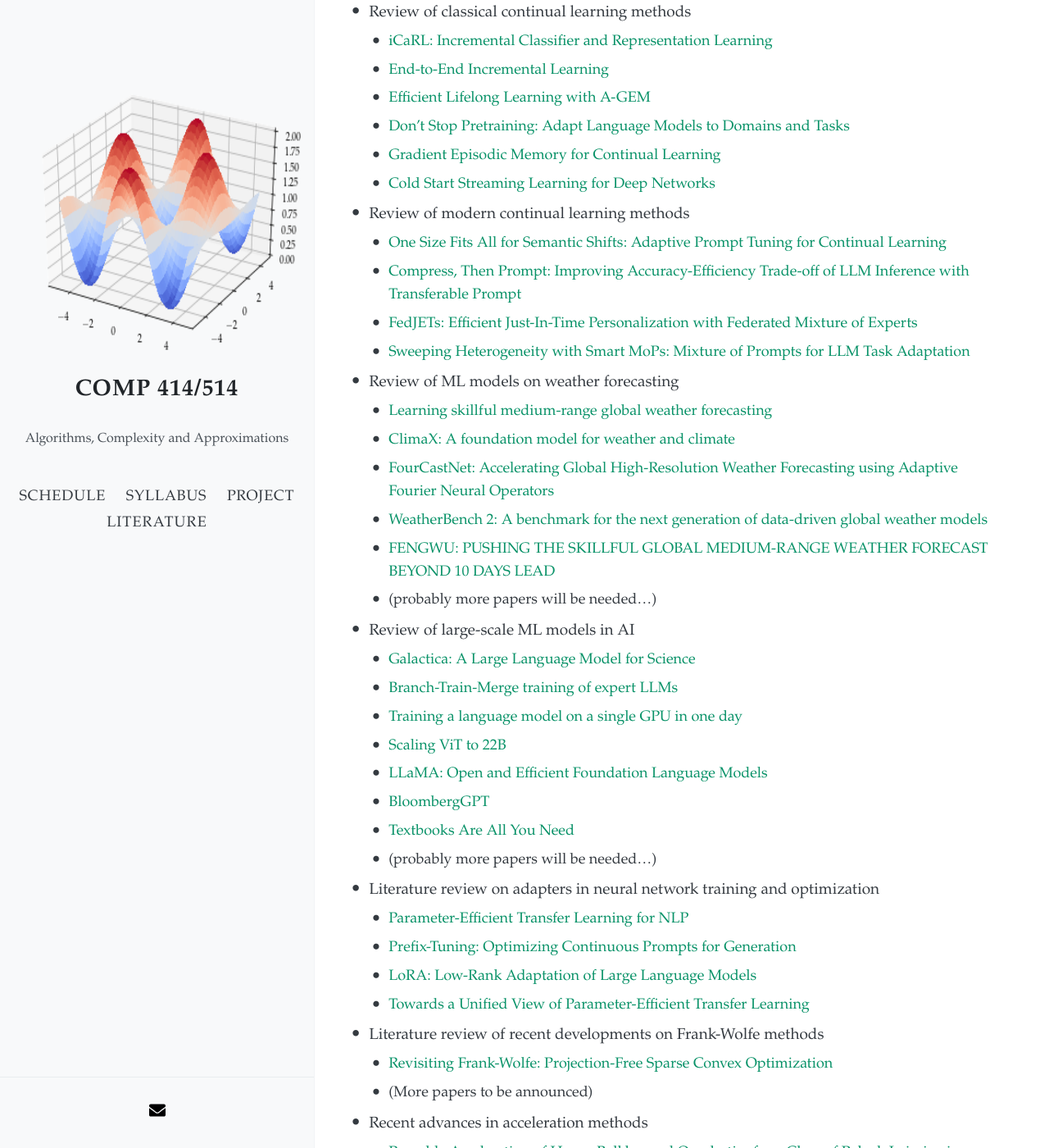
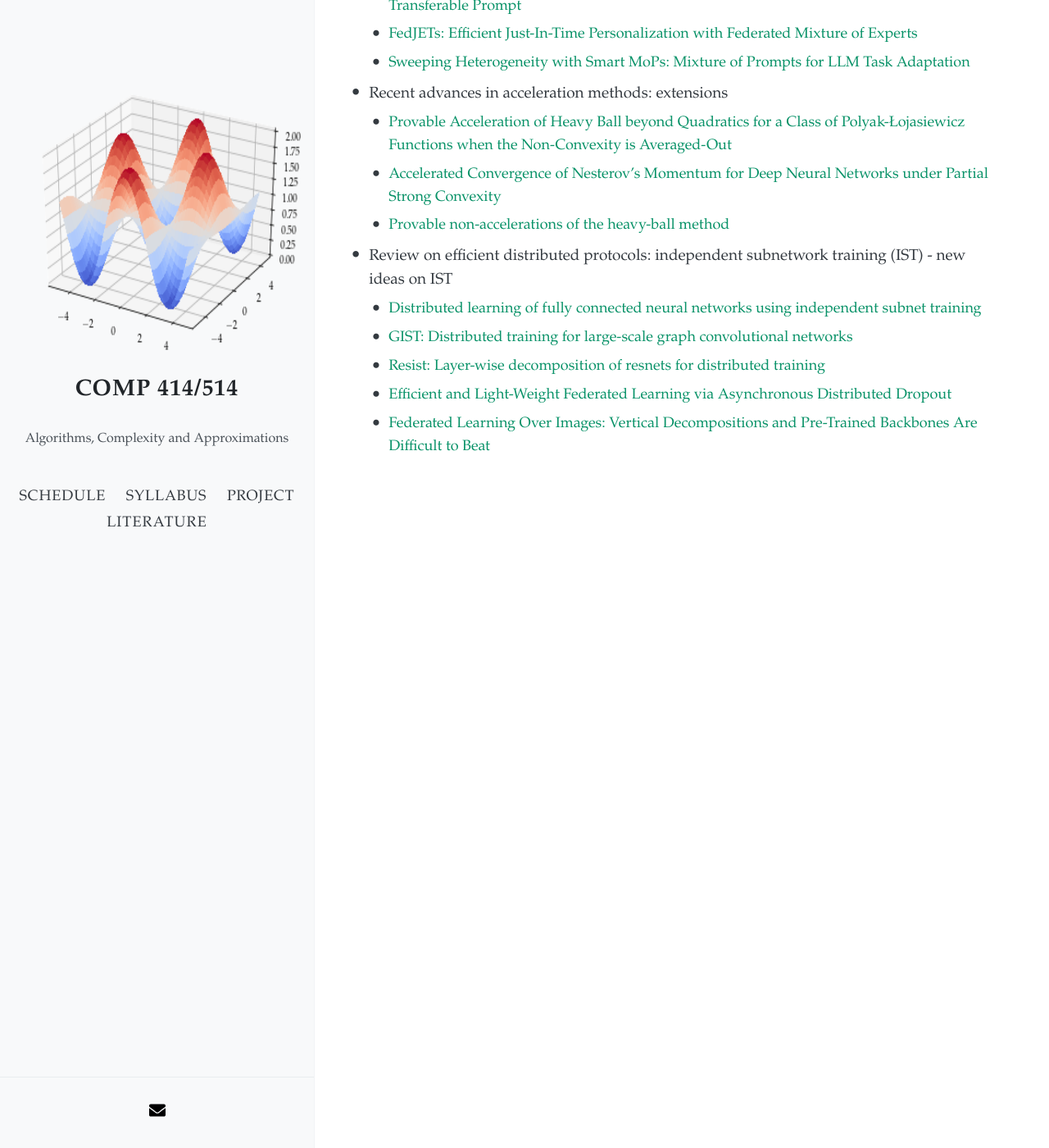
Before and after one commit to akyrillidis/comp414-514, a Jekyll site: the page built from project.md, in a window 1280 px wide and 1400 px high, scrolled down 2801 px. Shown: the whole window at 82% size. Built offline with Jekyll 4.4.1, drawn with Linux system fonts in a browser that asks for light colours; nearby versions of some CDN libraries; after the commit the page ends 3431 px from its top, so only the background shows below that; some of the changed text lies outside the part shown.

Commit message:
Update project.md

```diff
--- a/project.md
+++ b/project.md
@@ -57,30 +57,18 @@
   - [Drawing Early-Bird Tickets: Toward More Efficient Training of Deep Networks](https://openreview.net/pdf?id=BJxsrgStvr)
   - [Writeup provided by instructor - per request]()
 
-- Empirical evaluation of derivative-free optimization methods in quantum objectives
-  - [Performance of the Quantum Approximate Optimization Algorithm on the Maximum Cut Problem](https://arxiv.org/pdf/1811.08419.pdf)
-  - [Introductory Tutorial for SPSA and the Quantum Approximation Optimization Algorithm](https://arxiv.org/pdf/2106.01578.pdf)
-  - [Global Solutions to Nonconvex Problems by Evolution of Hamilton-Jacobi PDEs](https://arxiv.org/pdf/2202.11014.pdf)
-  - (probably more recent papers will be included...)
-
-- Homotopy methods, graduated optimization, and quantum annealing
+- Homotopy methods, graduated optimization, and quantum annealing: Find connections between them
   - [On Graduated Optimization for Stochastic Non-Convex Problems](https://arxiv.org/pdf/1503.03712.pdf)
   - [Adiabatic quantum computing with parameterized quantum circuits](https://arxiv.org/pdf/2206.04373.pdf)
   - [Faster Convex Optimization: Simulated Annealing with an Efficient Universal Barrier](https://arxiv.org/pdf/1507.02528.pdf)
 
-- Transformer alternatives
-  - [Attention is all you need](https://proceedings.neurips.cc/paper/2017/file/3f5ee243547dee91fbd053c1c4a845aa-Paper.pdf)
-  - [Overview of transformers](https://lilianweng.github.io/posts/2020-04-07-the-transformer-family/)
-  - [MLP-Mixer: An all-MLP Architecture for Vision](https://arxiv.org/pdf/2105.01601.pdf)
-  - [Retentive Network: A Successor to Transformer for Large Language Models](https://arxiv.org/pdf/2307.08621.pdf)
-
-- (Recent) advances in asynchrony on distributed SGD
+- Advances in asynchrony on distributed SGD and how to improve them
   - [Learning Under Delayed Feedback: Implicitly Adapting to Gradient Delays](https://arxiv.org/pdf/2106.12261.pdf)
   - [Asynchronous Stochastic Optimization Robust to Arbitrary Delays](https://proceedings.neurips.cc/paper/2021/file/4b85256c4881edb6c0776df5d81f6236-Paper.pdf)
   - [Sharper Convergence Guarantees for Asynchronous SGD for Distributed and Federated Learning](https://arxiv.org/pdf/2206.08307.pdf)
   - [Asynchronous SGD Beats Minibatch SGD Under Arbitrary Delays](https://arxiv.org/pdf/2206.07638.pdf)
 
-- Review of classical continual learning methods
+- Continual learning methods and how to improve them
   - [iCaRL: Incremental Classifier and Representation Learning](https://arxiv.org/pdf/1611.07725.pdf)
   - [End-to-End Incremental Learning](https://arxiv.org/pdf/1807.09536.pdf)
   - [Efficient Lifelong Learning with A-GEM](https://arxiv.org/pdf/1812.00420.pdf)
@@ -88,64 +76,23 @@
   - [Gradient Episodic Memory for Continual Learning](https://arxiv.org/pdf/1706.08840.pdf)
   - [Cold Start Streaming Learning for Deep Networks](https://arxiv.org/pdf/2211.04624.pdf)
 
-- Review of modern continual learning methods
+- Agentic AI: new ideas and how to improve them
   - [One Size Fits All for Semantic Shifts: Adaptive Prompt Tuning for Continual Learning](https://arxiv.org/pdf/2311.12048.pdf)
   - [Compress, Then Prompt: Improving Accuracy-Efficiency Trade-off of LLM Inference with Transferable Prompt](https://arxiv.org/pdf/2305.11186.pdf)
   - [FedJETs: Efficient Just-In-Time Personalization with Federated Mixture of Experts](https://arxiv.org/pdf/2306.08586.pdf)
   - [Sweeping Heterogeneity with Smart MoPs: Mixture of Prompts for LLM Task Adaptation](https://arxiv.org/pdf/2310.02842.pdf)
 
-- Review of ML models on weather forecasting
-  - [Learning skillful medium-range global weather forecasting](https://arxiv.org/pdf/2212.12794.pdf)
-  - [ClimaX: A foundation model for weather and climate](https://arxiv.org/pdf/2301.10343.pdf)
-  - [FourCastNet: Accelerating Global High-Resolution Weather Forecasting using Adaptive Fourier Neural Operators](https://arxiv.org/pdf/2208.05419.pdf)
-  - [WeatherBench 2: A benchmark for the next generation of data-driven global weather models](https://arxiv.org/pdf/2308.15560.pdf)
-  - [FENGWU: PUSHING THE SKILLFUL GLOBAL MEDIUM-RANGE WEATHER FORECAST BEYOND 10 DAYS LEAD](https://arxiv.org/pdf/2304.02948.pdf)
-  - (probably more papers will be needed...)
-
-- Review of large-scale ML models in AI
-  - [Galactica: A Large Language Model for Science](https://arxiv.org/pdf/2211.09085.pdf)
-  - [Branch-Train-Merge training of expert LLMs](https://arxiv.org/pdf/2208.03306.pdf)
-  - [Training a language model on a single GPU in one day](https://arxiv.org/pdf/2212.14034.pdf)
-  - [Scaling ViT to 22B](https://arxiv.org/pdf/2302.05442.pdf)
-  - [LLaMA: Open and Efficient Foundation Language Models](https://arxiv.org/pdf/2302.13971.pdf)
-  - [BloombergGPT](https://arxiv.org/pdf/2303.17564.pdf)
-  - [Textbooks Are All You Need](https://arxiv.org/pdf/2306.11644.pdf)
-  - (probably more papers will be needed...)
-
-- Literature review on adapters in neural network training and optimization
-  - [Parameter-Efficient Transfer Learning for NLP](https://arxiv.org/pdf/1902.00751.pdf)
-  - [Prefix-Tuning: Optimizing Continuous Prompts for Generation](https://arxiv.org/pdf/2101.00190.pdf)
-  - [LoRA: Low-Rank Adaptation of Large Language Models](https://arxiv.org/pdf/2106.09685.pdf)
-  - [Towards a Unified View of Parameter-Efficient Transfer Learning](https://arxiv.org/pdf/2110.04366.pdf)
-
-- Literature review of recent developments on Frank-Wolfe methods
-  - [Revisiting Frank-Wolfe: Projection-Free Sparse Convex Optimization](http://m8j.net/math/revisited-FW.pdf)
-  - (More papers to be announced)
-
-- Recent advances in acceleration methods
+- Recent advances in acceleration methods: extensions
   - [Provable Acceleration of Heavy Ball beyond Quadratics for a Class of Polyak-Łojasiewicz Functions when the Non-Convexity is Averaged-Out](https://arxiv.org/pdf/2206.11872.pdf)
   - [Accelerated Convergence of Nesterov's Momentum for Deep Neural Networks under Partial Strong Convexity](https://arxiv.org/pdf/2306.08109.pdf)
   - [Provable non-accelerations of the heavy-ball method](https://arxiv.org/pdf/2307.11291.pdf)
 
-- Review of Byzantine Distributed optimization
-  - [Machine learning with adversaries: Byzantine tolerant gradient descent](https://papers.nips.cc/paper_files/paper/2017/file/f4b9ec30ad9f68f89b29639786cb62ef-Paper.pdf)
-  - [Byzantine-resilient SGD in high dimensions on heterogeneous data](https://arxiv.org/pdf/2005.07866.pdf)
-  - [The hidden vulnerability of distributed learning in byzantium](https://arxiv.org/pdf/1802.07927.pdf)
-  - [Byzantine machine learning made easy by resilient averaging of momentums](https://arxiv.org/pdf/2205.12173.pdf)
-  - [An equivalence between data poisoning and byzantine gradient attacks](https://arxiv.org/pdf/2202.08578.pdf)
-  - [Byzantine-robust learning on heterogeneous datasets via resampling](https://arxiv.org/pdf/2006.09365.pdf)
-
-- Review on efficient distributed protocols: independent subnetwork training (IST)
+- Review on efficient distributed protocols: independent subnetwork training (IST) - new ideas on IST
   - [Distributed learning of fully connected neural networks using independent subnet training](https://par.nsf.gov/servlets/purl/10404274)
   - [GIST: Distributed training for large-scale graph convolutional networks](https://link.springer.com/article/10.1007/s41468-023-00127-8)
   - [Resist: Layer-wise decomposition of resnets for distributed training](https://proceedings.mlr.press/v180/dun22a/dun22a.pdf)
   - [Efficient and Light-Weight Federated Learning via Asynchronous Distributed Dropout](https://proceedings.mlr.press/v206/dun23a/dun23a.pdf)
   - [Federated Learning Over Images: Vertical Decompositions and Pre-Trained Backbones Are Difficult to Beat](https://openaccess.thecvf.com/content/ICCV2023/papers/Hu_Federated_Learning_Over_Images_Vertical_Decompositions_and_Pre-Trained_Backbones_Are_ICCV_2023_paper.pdf)
 
-- Review of theoretical results for various pruning methods
-  - [On the convergence of shallow neural network training with randomly masked neurons](https://arxiv.org/pdf/2112.02668.pdf)
-  - [How much pre-training is enough to discover a good subnetwork?](https://arxiv.org/pdf/2108.00259.pdf)
-  - [Strong Lottery Ticket Hypothesis with epsilon–perturbation](https://proceedings.mlr.press/v206/xiong23a/xiong23a.pdf)
-
 &nbsp;
 &nbsp;
```
